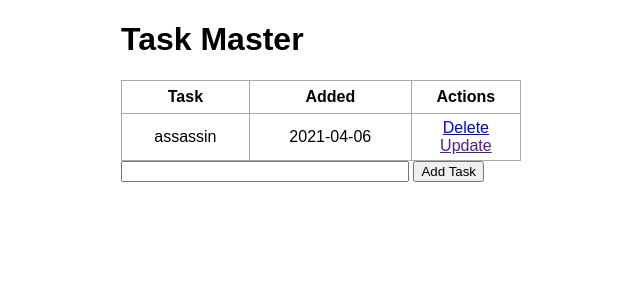
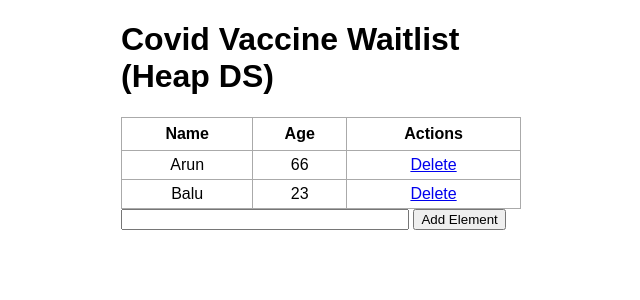
Before and after one commit to skandansn/Flask-Heap-, a Flask app: page / in a window 1280 px wide. Shown: the top 300 px of the page, without its empty margins (319-959 px from the left). Run offline with Flask 2, Linux system fonts and the light colour scheme; data comes from the database, SQL or seed files in the repository; both versions use the stored data as it was after the commit.

Commit message:
heap covid vacc tempalte

```diff
--- a/app.py
+++ b/app.py
@@ -6,40 +6,56 @@ app = Flask(__name__)
 app.config['SQLALCHEMY_DATABASE_URI'] = 'sqlite:///test.db'
 db = SQLAlchemy(app)
 
-class Todo(db.Model):
+class Lists(db.Model):
     id = db.Column(db.Integer, primary_key = True)
     content = db.Column(db.String(200),nullable=False)
-    date_created = db.Column(db.DateTime,default = datetime.utcnow)
+    priority = db.Column(db.Integer,nullable=False)
 
     def __repr__(self):
-        return '<Task %r>' %self.id
+        return '<Element %r>' %self.id
 
 @app.route('/', methods=['POST','GET'])
-def hello():
+def insertHome():
     if request.method == 'POST':
-        task_content = request.form['content']
-        new_task =Todo(content=task_content)
+        sent_elem = request.form['content']
+        v,p=0,0
         try:
-            db.session.add(new_task)
+            print(sent_elem)
+            v,p=map(str,sent_elem.split())
+            print(v,p,"sss")
+        except:
+            return "Please enter space seperated values while inserting a value"
+        new_val =Lists(content=v,priority=p)
+        try:
+            db.session.add(new_val)
             db.session.commit()
             return redirect('/')
         except:
             return 'Error'
     else:
-        task = Todo.query.order_by(Todo.date_created).all()
-        return render_template('index.html',tasks = task)
+        list = Lists.query.order_by(Lists.id).all()
+        values=[]
+        priorities=[]
+        for i in list:
+            values.append(i.content)
+            priorities.append(i.priority)
+
+
+        print("Values are",values,"Priorities are",priorities)
+        return render_template('index.html',items = list)
 
 @app.route('/delete/<int:id>')
 def delete(id):
-    task_to_delete = Todo.query.get_or_404(id)
+    item_to_delete = Lists.query.get_or_404(id)
 
     try:
-        db.session.delete(task_to_delete)
+        db.session.delete(item_to_delete)
         db.session.commit()
         return redirect('/')
 
     except:
-        return 'Error Delete'
+        return 'Error Deleting'
 
 if __name__ == '__main__':
+
     app.run(debug=True)
--- a/templates/index.html
+++ b/templates/index.html
@@ -6,28 +6,27 @@
 
 {% block body %}
 <div class ="content">
-    <h1>Task Master</h1>
+    <h1>Covid Vaccine Waitlist (Heap DS)</h1>
     <table>
         <tr>
-            <th>Task</th>
-            <th>Added</th>
+            <th>Name</th>
+            <th>Age</th>
             <th>Actions</th>
         </tr>
         <tr>
-        {% for task in tasks %}
-            <td>{{ task.content }}</td>
-            <td>{{ task.date_created.date() }}</td>
+        {% for item in items %}
+            <td>{{ item.content }}</td>
+            <td>{{ item.priority }}</td>
             <td>
-                <a href="/delete/{{task.id}}">Delete</a>
+                <a href="/delete/{{item.id}}">Delete</a>
                 <br>
-                <a href="">Update</a>
             </td>
         </tr>
         {% endfor %}
     </table>
     <form actions='/' method="POST">
         <input type="text" name="content" id="content">
-        <input type="submit" value="Add Task">
+        <input type="submit" value="Add Element">
 
     </form>
 </div>
```
Also changed, not shown: test.db.
